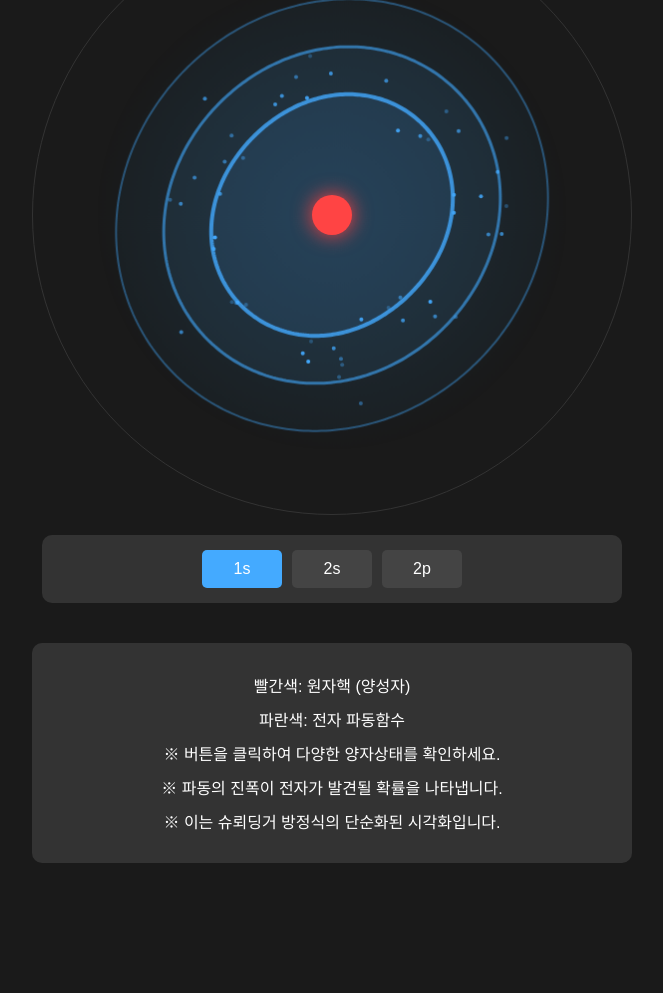
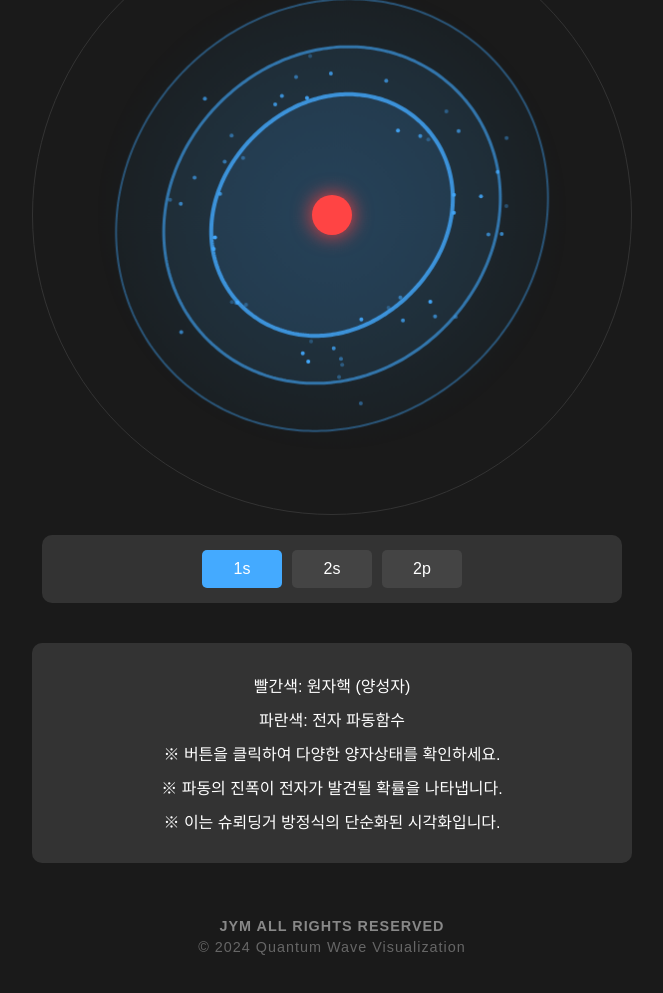
Before and after one commit to jichani/quantum, a plain HTML site: page index.html in a window 1280 px wide. Shown: the part 183-1176 px from the top of the page, without its empty margins (308-971 px from the left). Before the commit the page ends 1066 px from the top, so only its background shows below. Drawn offline with Linux system fonts and the light colour scheme.

Commit message:
타이틀 및 푸터 저작권 추가

```diff
--- a/index.html
+++ b/index.html
@@ -1,9 +1,9 @@
 <!DOCTYPE html>
 <html>
   <head>
-    <meta charset="UTF-8">
-    <meta name="viewport" content="width=device-width, initial-scale=1.0">
-    <title>양자역학적 원자 모형</title>
+    <meta charset="UTF-8" />
+    <meta name="viewport" content="width=device-width, initial-scale=1.0" />
+    <title>수소 오비탈 페이지</title>
     <style>
       * {
         margin: 0;
@@ -118,6 +118,25 @@
       .info p {
         margin: 10px 0;
       }
+
+      .footer {
+        width: 100%;
+        text-align: center;
+        padding: 20px;
+        margin-top: 30px;
+        color: #666;
+        font-size: 0.9rem;
+        letter-spacing: 1px;
+      }
+
+      .footer p {
+        margin: 5px 0;
+      }
+
+      .copyright {
+        font-weight: bold;
+        color: #888;
+      }
     </style>
   </head>
   <body>
@@ -144,9 +163,14 @@
       <p>※ 이는 슈뢰딩거 방정식의 단순화된 시각화입니다.</p>
     </div>
 
+    <footer class="footer">
+      <p class="copyright">JYM ALL RIGHTS RESERVED</p>
+      <p>© 2024 Quantum Wave Visualization</p>
+    </footer>
+
     <script>
-        const canvas = document.getElementById('waveCanvas');
-        const ctx = canvas.getContext('2d');
+      const canvas = document.getElementById("waveCanvas");
+      const ctx = canvas.getContext("2d");
       let currentState = 1;
       let animationId;
 
@@ -157,12 +181,12 @@
       }
 
       resizeCanvas();
-        window.addEventListener('resize', resizeCanvas);
+      window.addEventListener("resize", resizeCanvas);
 
       function drawWaveFunction(state, time) {
         const center = {
           x: canvas.width / 2,
-                y: canvas.height / 2
+          y: canvas.height / 2,
         };
 
         const maxRadius = Math.min(canvas.width, canvas.height) * 0.4;
@@ -177,7 +201,7 @@
             let radius = ringRadius;
             let amplitude = 0;
 
-                    switch(state) {
+            switch (state) {
               case 1: // 1s state
                 amplitude = Math.sin(time * 3) * 20;
                 radius += amplitude * Math.sin(angle * 2);
@@ -185,12 +209,12 @@
               case 2: // 2s state
                 amplitude = Math.sin(time * 2) * 30;
                 radius += amplitude * Math.sin(angle * 4 + time);
-                            radius *= (1 + Math.sin(angle * 2) * 0.2);
+                radius *= 1 + Math.sin(angle * 2) * 0.2;
                 break;
               case 3: // 2p state
                 amplitude = Math.sin(time * 2.5) * 40;
                 radius += amplitude * Math.cos(angle * 2 + time);
-                            radius *= (1 + Math.cos(angle) * 0.3);
+                radius *= 1 + Math.cos(angle) * 0.3;
                 break;
             }
 
@@ -219,15 +243,15 @@
           const angle = Math.random() * Math.PI * 2;
           let radius = maxRadius * (0.5 + Math.random() * 0.5);
 
-                switch(state) {
+          switch (state) {
             case 1:
               radius *= 0.8;
               break;
             case 2:
-                        radius *= (1 + Math.sin(angle * 2) * 0.2);
+              radius *= 1 + Math.sin(angle * 2) * 0.2;
               break;
             case 3:
-                        radius *= (1 + Math.cos(angle) * 0.3);
+              radius *= 1 + Math.cos(angle) * 0.3;
               break;
           }
 
@@ -241,12 +265,9 @@
         }
 
         // 글로우 효과
-            const gradient = ctx.createRadialGradient(
-                center.x, center.y, 0,
-                center.x, center.y, maxRadius
-            );
-            gradient.addColorStop(0, 'rgba(68, 170, 255, 0.1)');
-            gradient.addColorStop(1, 'rgba(68, 170, 255, 0)');
+        const gradient = ctx.createRadialGradient(center.x, center.y, 0, center.x, center.y, maxRadius);
+        gradient.addColorStop(0, "rgba(68, 170, 255, 0.1)");
+        gradient.addColorStop(1, "rgba(68, 170, 255, 0)");
 
         ctx.beginPath();
         ctx.arc(center.x, center.y, maxRadius, 0, Math.PI * 2);
@@ -262,21 +283,21 @@
 
       function changeState(state) {
         currentState = state;
-            document.querySelectorAll('.state-btn').forEach((btn, index) => {
-                btn.classList.toggle('active', index + 1 === state);
+        document.querySelectorAll(".state-btn").forEach((btn, index) => {
+          btn.classList.toggle("active", index + 1 === state);
         });
       }
 
       // 버튼에 클릭 이벤트 추가
-        document.querySelectorAll('.state-btn').forEach((btn, index) => {
-            btn.addEventListener('click', () => changeState(index + 1));
+      document.querySelectorAll(".state-btn").forEach((btn, index) => {
+        btn.addEventListener("click", () => changeState(index + 1));
       });
 
       // 애니메이션 시작
       animate();
 
       // 화면 크기 변경 시 재조정
-        window.addEventListener('resize', resizeCanvas);
+      window.addEventListener("resize", resizeCanvas);
     </script>
   </body>
 </html>
```
Lines whose indentation alone changed are shown as unchanged.
